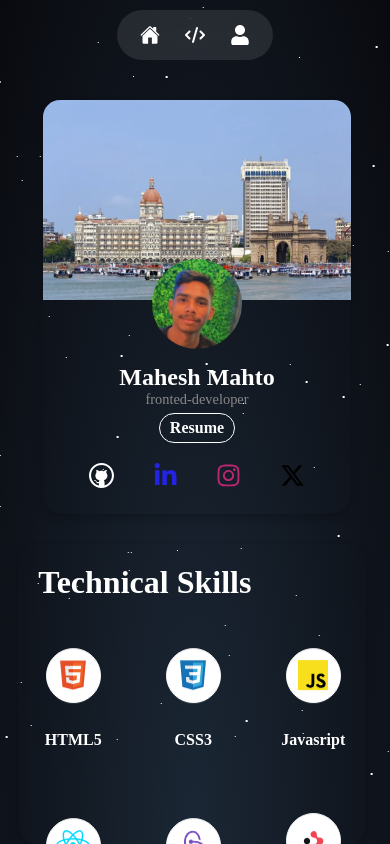
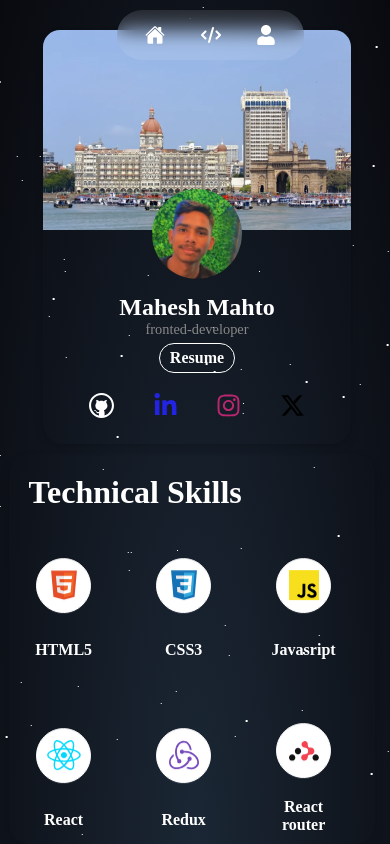
Before and after one commit to Maheshmahto/Mahesh-Portfolio, a React (Vite) app: page / in a window 390 px wide. Both pictures are taken after a click on the element 240 px from the left and 35 px from the top of the page. Built offline with nearby package versions, Linux system fonts and the light colour scheme; a web font is replaced by a local one.

Commit message:
resposiveness

```diff
--- a/src/About/About.css
+++ b/src/About/About.css
@@ -323,19 +323,24 @@ textarea:focus{
 
 }
 @media screen and (max-width:600px) {
-    .skills h1{
-        /* color: hotpink; */
-    }
+
     .outer-container{
         display: flex;
         flex-direction: column;
     }
     .profile-card{
-        margin-top: 100px;
+        margin-top: 30px;
         width: 80%;
-         margin-bottom: 30px;
+
+         margin-bottom: 10px;
     }
     .skills{
-        width: 90%;
+        width: 95%;
     }
+
+    /* contact */
+    /* .name{
+        display: grid;
+        width: 100%;
+    } */
 }
--- a/src/About/About.jsx
+++ b/src/About/About.jsx
@@ -15,11 +15,11 @@ const About = () => {
 
       <div className="profile-card">
         <div className="bg-img">
-          <img src="public/taj hotel.jpeg" alt="" />
+          <img src="/taj hotel.jpeg" alt="" />
         </div>
         <div className="photo-container">
         <div className="profile-img">
-          <img src="public/Mm.jpg" alt="" />
+          <img src="/Mm.jpg" alt="" />
         </div>
 
         </div>
@@ -226,7 +226,7 @@ const About = () => {
           </div>
           <div className="skill-rectangle">
             <div className="circle">
-              <img src="public/c++.png" alt="" />
+              <img src="/c++.png" alt="" />
             </div>
             <h4>C++</h4>
           </div>
--- a/src/App.css
+++ b/src/App.css
@@ -57,13 +57,13 @@ z-index: 10;
 }
 @media screen  and (max-width :600px){
   .navbar{
-    width: 40%;
-    left: 30%;
+    width: 48% !important;
+    left: 28%;
   }
 }
 @media screen  and (max-width :1024px){
 .navbar{
-  width: 40%;
+  width: 42%;
   left:30% ;
 }
 
--- a/src/Home/Home.css
+++ b/src/Home/Home.css
@@ -658,7 +658,7 @@ body,html{
     font-size: 70px;
     font-family: Arial, Helvetica, sans-serif;
     font-family: "Playwrite GB S", cursive;
-    animation: topin 2s forwards ease;
+    animation: topin 3s forwards ease;
     opacity: 0;
 }
 .greet{
--- a/src/Preloader/Loader.jsx
+++ b/src/Preloader/Loader.jsx
@@ -3,7 +3,7 @@ import "./Loader.css";
 const Loader = () => {
   return (
     <div className="loader-container">
-        <img  className="mahesh" src="MAHESH.png" alt="" />
+        <img  className="mahesh" src="/MAHESH.png" alt="" />
       <div class="text3">
         <span>Loading...</span>
       </div>
--- a/src/Project/Project.css
+++ b/src/Project/Project.css
@@ -2,16 +2,16 @@
   /* border: 2px solid magenta; */
 }
 .slider-container {
-  margin-top: 100px;
+  /* margin-top: 100px; */
   position: relative;
   width: 100%;
-  height: 80%;
+  height: 100%;
   padding: 15px;
   display: flex;
   flex-direction: column;
   align-items: center;
   justify-content: center;
-  overflow: hidden;
+  /* overflow: hidden; */
 }
 
 .slider {
@@ -98,6 +98,7 @@
   gap: 10px;
   margin-top: 20px;
   animation: bottomup 1s ease;
+  margin-bottom: 10px;
 }
 @keyframes bottomup {
    0%{
@@ -130,7 +131,7 @@ button:hover{
 
 @media screen and (max-width :600px) {
   .slider-container{
-    height: 90%;
+    height: 100%;
     width: 100%;
     /* border: 1px solid white; */
   }
@@ -144,19 +145,21 @@ button:hover{
   .slide-item .active{
     width: 100%;
   }
+  .heading-text{
+   font-size: 2rem !important;
+  }
 
   .content{
-    /* margin-top: -100px; */
+    margin-top: -100px;
     width: 100%;
-    /* border: 1px solid white; */
   }
   .image{
-    /* border: 1px solid wheat; */
-    width: 80%;
+    width: 70%;
   }
 
 .controls{
- margin-bottom: 30px;
+
+ /* margin-bottom: -10px; */
  /* border: 1px solid wheat; */
 
 }
--- a/src/Project/Project.jsx
+++ b/src/Project/Project.jsx
@@ -12,28 +12,28 @@ import './Project.css'
         title: "Sorting Visualizer",
         description:
           "You can  Visualized popular algorithms such as and Bubble sort , Selection sort , insertion sort, Quick sort and Merge sort . Created customizable input options to allow users to adjust parameters and see real changes in the algorithm’s execution",
-        image: "public/sort-removebg-preview.png",
+        image: "/sort-removebg-preview.png",
         link: "https://sorting-visualizer-liart-ten.vercel.app/",
       },
       {
         title: "Resume Builder",
         description:
           "The Resume Builder includes functionalities such as the ability to add, edit, and remove sections, ensuring flexibility in tailoring resumes to individual needs. ",
-        image: "public/resume-removebg-preview.png",
+        image: "/resume-removebg-preview.png",
         link: "https://resume-builder-for-developers.vercel.app/",
       },
       {
-        title: "Edtech Website Front-end",
+        title: "Edtech  Front-end  Website",
         description:
           "Developed a dynamic front-end application for an educational technology platform",
-        image: "public/edtech-removebg-preview.png",
+        image: "/edtech-removebg-preview.png",
         link: "https://edtech-ecommerce.vercel.app/",
       },
       {
         title: "Notes",
         description:
           "I built a notes app  in Ract that stores data in local storage, allowing users to customize the background of their notes for a personalized experience.",
-        image: "public/notes-removebg-preview.png",
+        image: "/notes-removebg-preview.png",
         link: "https://notes-app-olive-zeta.vercel.app/",
       },
     ];
```
Also changed, not shown: public/MAHESH.png (renamed from MAHESH.png).
